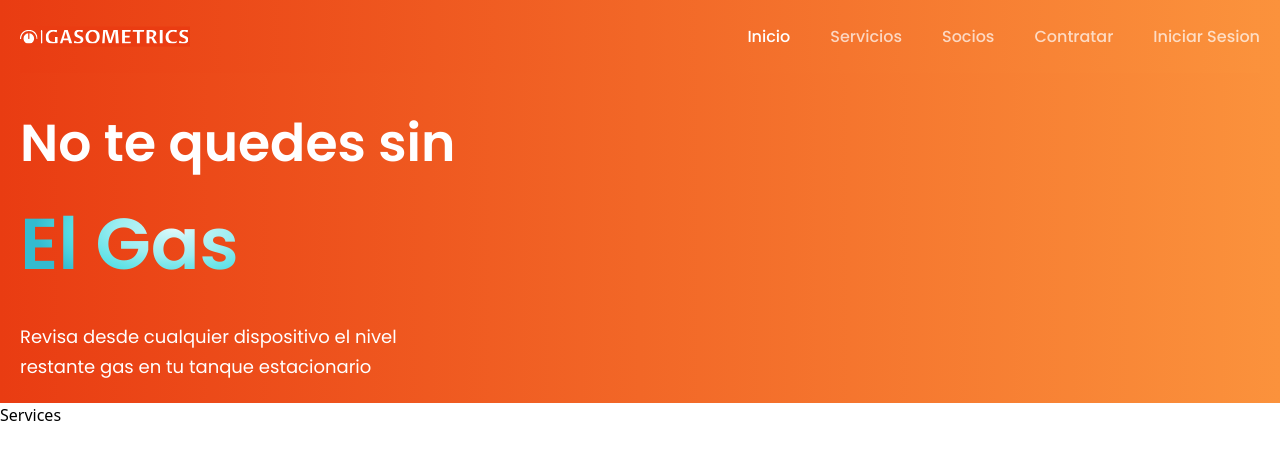
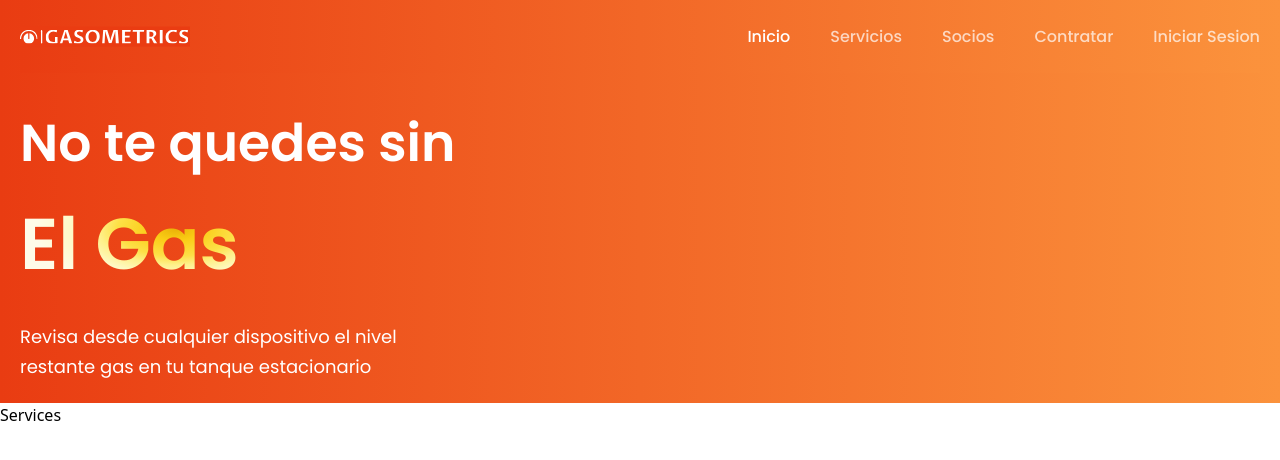
Before and after one commit to MarianaECorona/gasometrics, a React (Vite) app in the folder WebFront/: page / in a window 1280 px wide. Shown: the top 460 px of the page. Built offline with nearby package versions, Linux system fonts and the light colour scheme.

Commit message:
gradiente

```diff
--- a/WebFront/src/index.css
+++ b/WebFront/src/index.css
@@ -21,12 +21,18 @@
 .text-gradient {
   background: radial-gradient(
     64.18% 64.18% at 71.16% 35.69%,
-    #def9fa 0.89%,
-    #bef3f5 17.23%,
-    #9dedf0 42.04%,
-    #7de7eb 55.12%,
-    #5ce1e6 71.54%,
-    #33bbcf 100%
+    #eab308 0.89%,
+    #facc15 17.23%,
+    #fde047 42.04%,
+    #fef08a 55.12%,
+    #fef9c3 71.54%,
+    #fefce8 100%
+    /* #fefce8 0.89%,
+    #fef9c3 17.23%,
+    #fef08a 42.04%,
+    #fde047 55.12%,
+    #facc15 71.54%,
+    #eab308 100% */
   );
   -webkit-background-clip: text;
   -webkit-text-fill-color: transparent;
```
